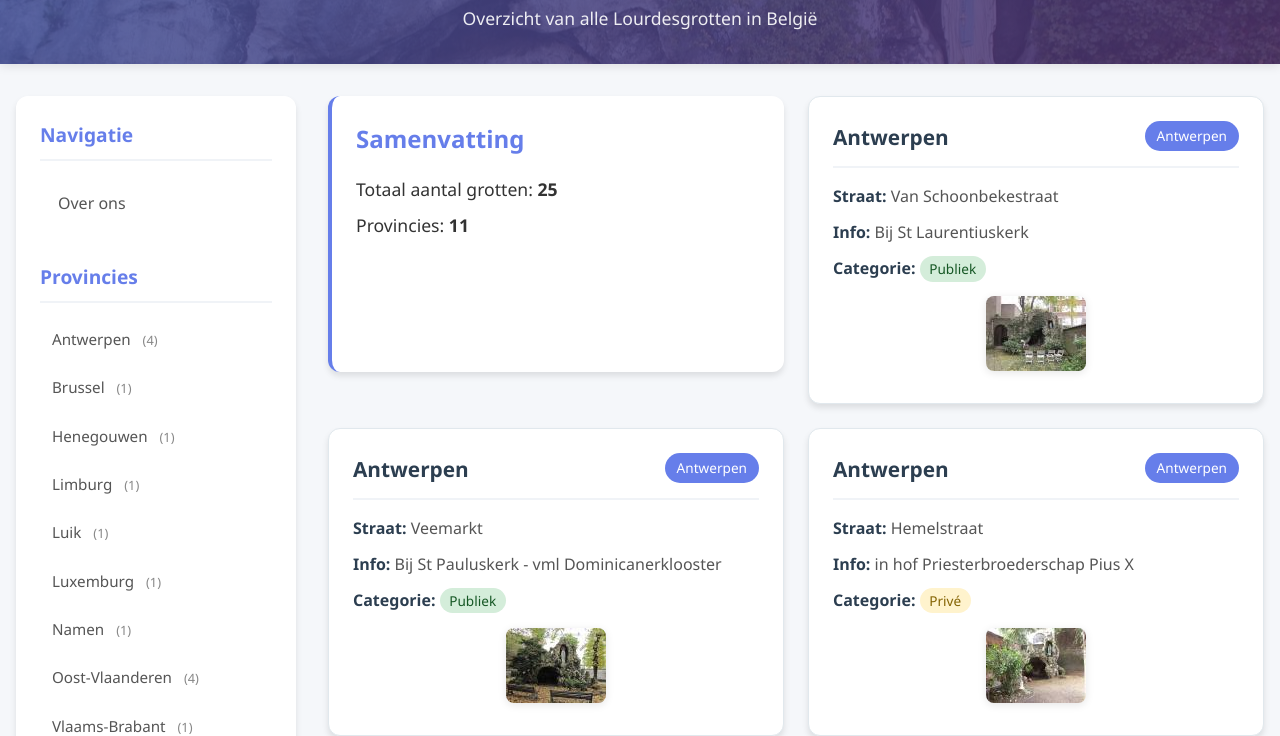
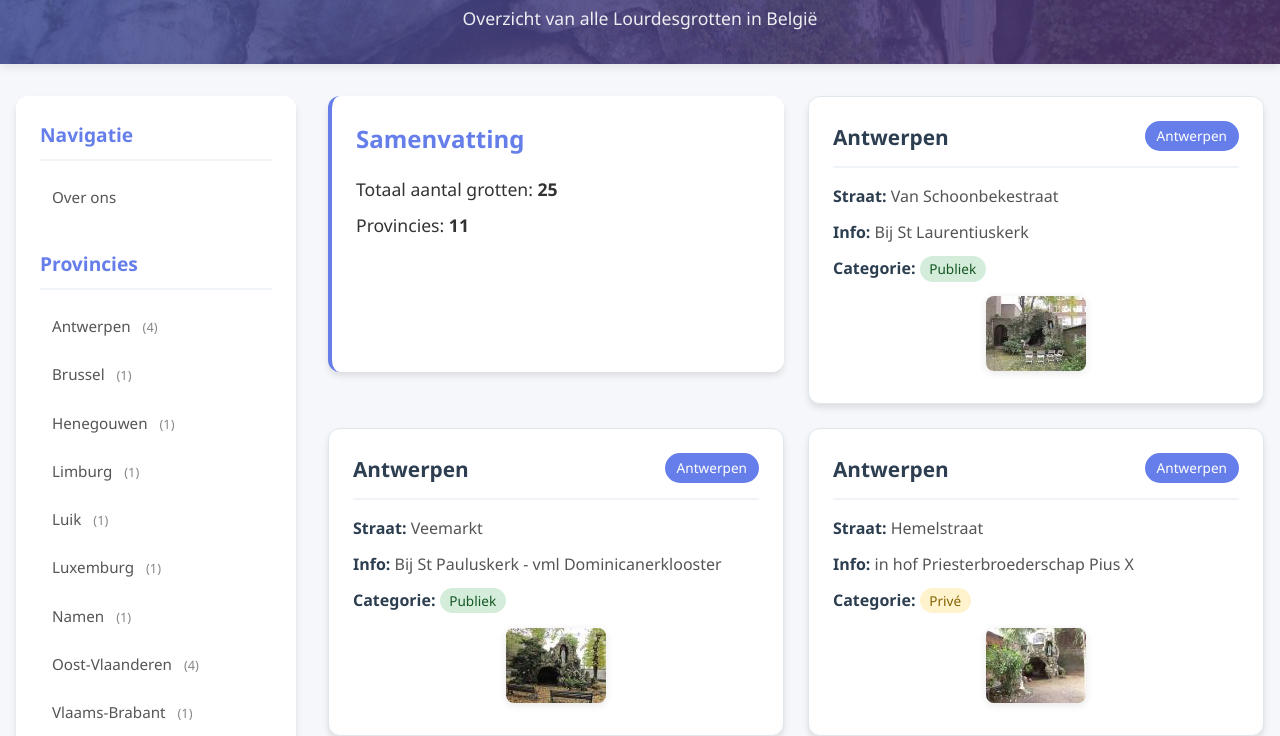
Before and after one commit to lefebvregoderik/lg, a website: page index.html in a window 1280 px wide. Shown: the part 100-836 px from the top of the page. Drawn offline with Linux system fonts and the light colour scheme.

Commit message:
Style Over ons link like province links

```diff
--- a/style.css
+++ b/style.css
@@ -93,14 +93,12 @@ main {
 
 .navigation-links a {
     display: block;
-    padding: 0.75rem 1rem;
+    padding: 0.5rem 0.75rem;
     color: #555;
     text-decoration: none;
-    border-radius: 8px;
+    border-radius: 6px;
     transition: all 0.2s ease;
-    font-size: 1rem;
-    font-weight: 500;
-    border: 2px solid transparent;
+    font-size: 0.95rem;
 }
 
 .navigation-links a:hover {
@@ -112,7 +110,6 @@ main {
 .navigation-links a.active {
     background-color: #667eea;
     color: white;
-    border-color: #5a67d8;
 }
 
 .province-links {
```
